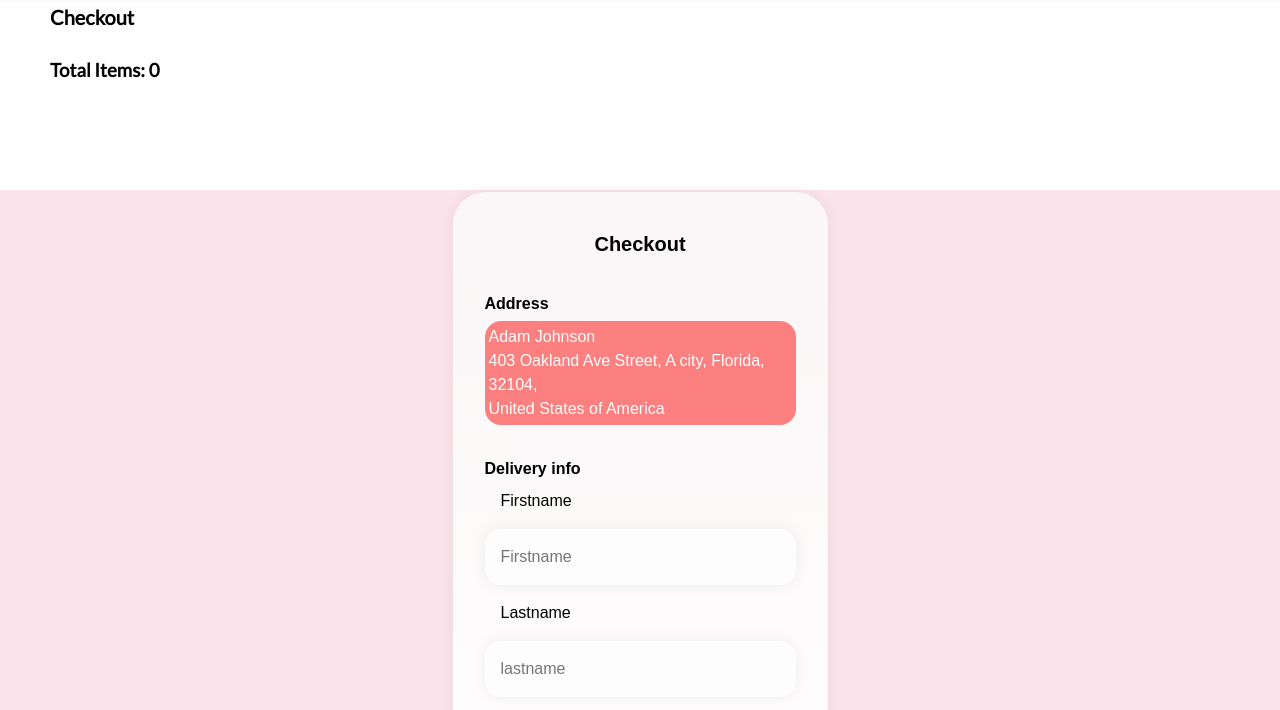
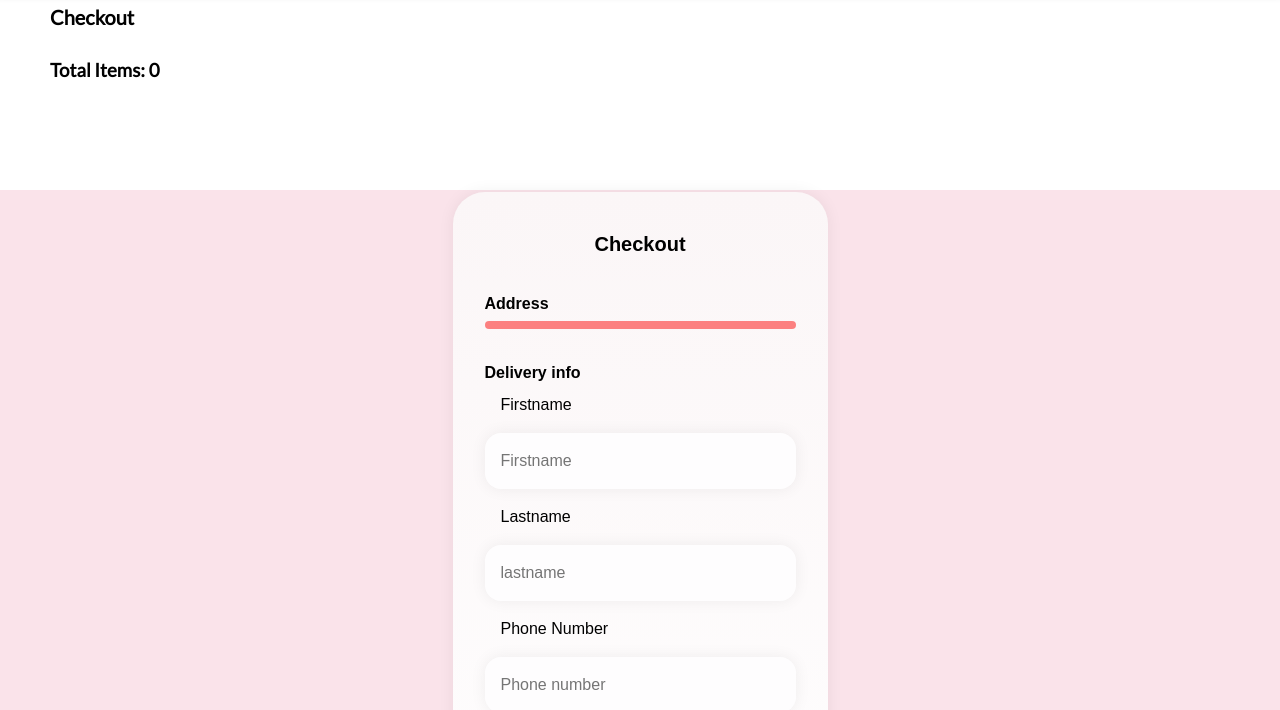
Before and after one commit to Coderdivine/mum, a plain HTML site: page frontend/E-CommerceWebsite/cart.html in a window 1280 px wide. Shown: the part 85-795 px from the top of the page. Drawn offline with Linux system fonts and the light colour scheme; no server answers.

Commit message:
be that person

```diff
--- a/frontend/E-CommerceWebsite/cart.html
+++ b/frontend/E-CommerceWebsite/cart.html
@@ -49,9 +49,9 @@
 
                 <div class="card">
                   <address id="card">
-                    Adam Johnson<br />
+                    <!-- Adam Johnson<br />
                     403 Oakland Ave Street, A city, Florida, 32104,<br />
-                    United States of America
+                    United States of America -->
                   </address>
                 </div>
               </div>
```
